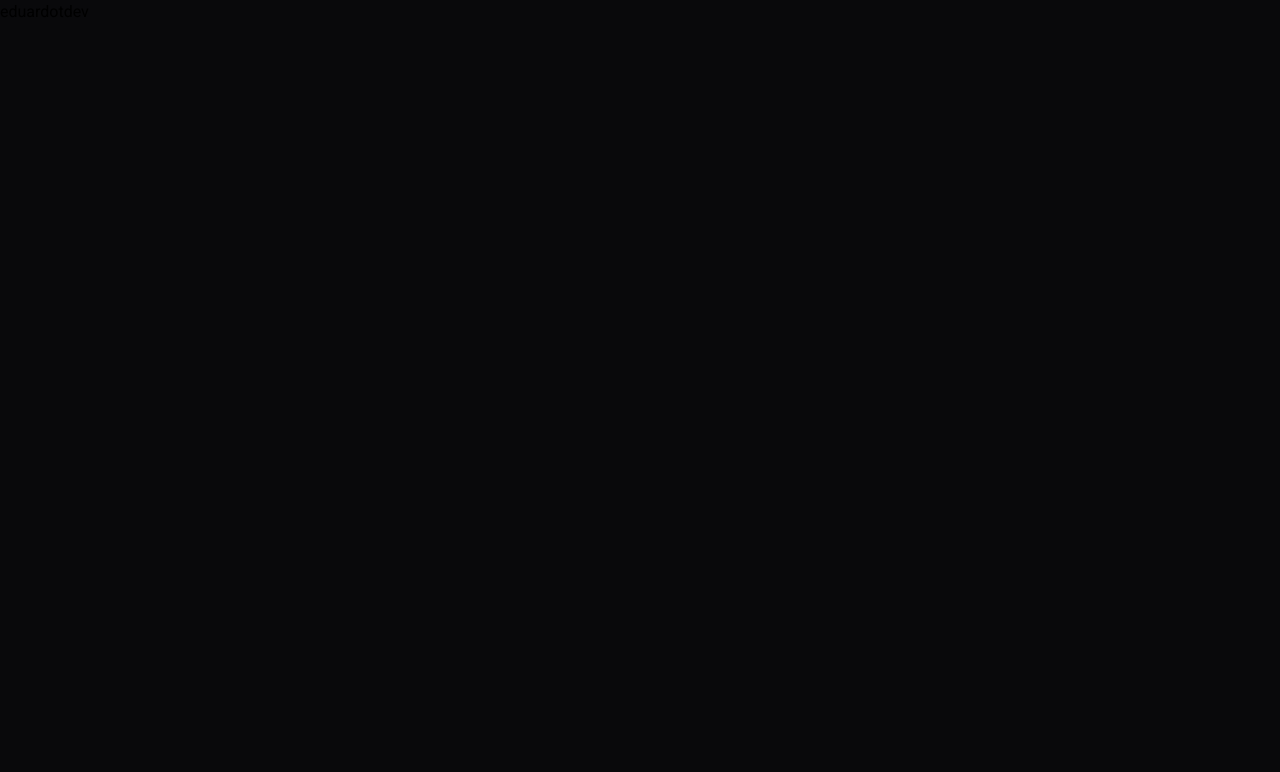
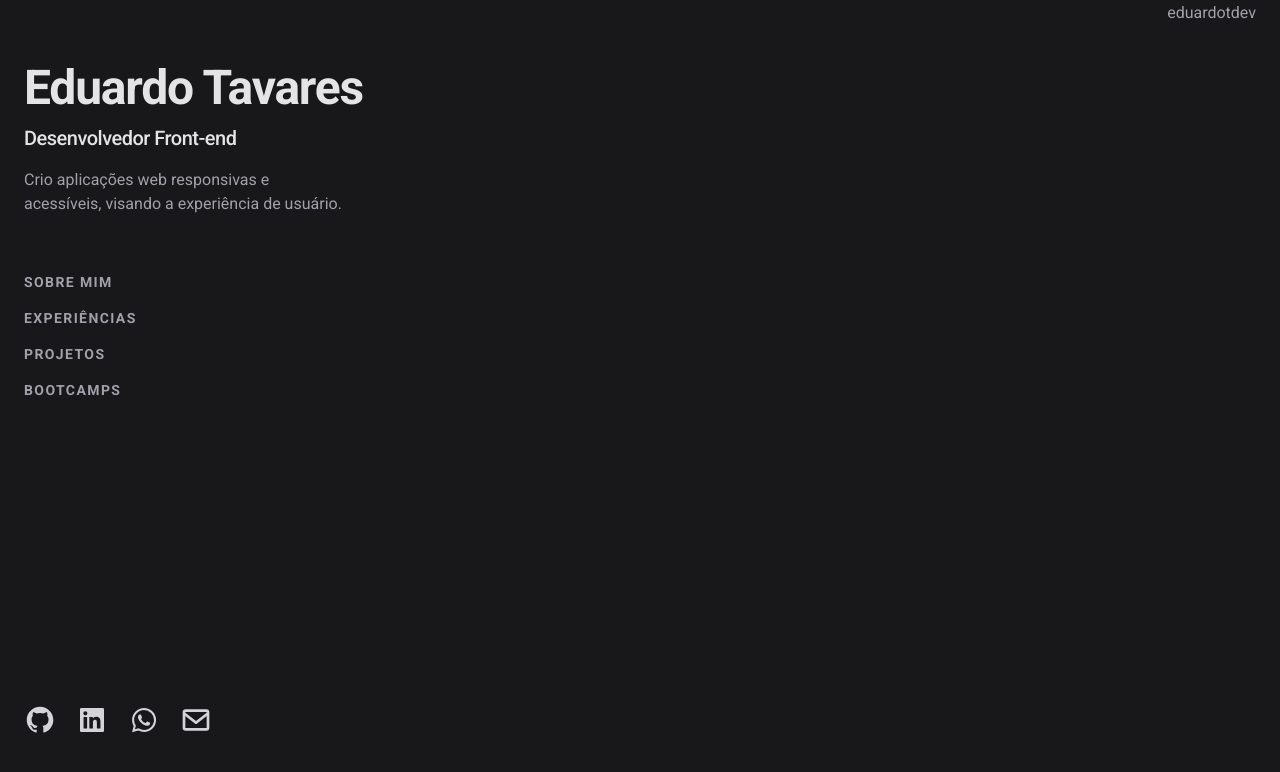
Before and after one commit to odudas/eduardotdev, a Next.js app: page / in a window 1280 px wide. Shown: the top 772 px of the page. Built offline with nearby package versions, Linux system fonts and the light colour scheme.

Commit message:
creates the header component and installs the react icons library

```diff
--- a/package.json
+++ b/package.json
@@ -11,7 +11,8 @@
   "dependencies": {
     "next": "13.5.6",
     "react": "^18",
-    "react-dom": "^18"
+    "react-dom": "^18",
+    "react-icons": "^4.11.0"
   },
   "devDependencies": {
     "@rocketseat/eslint-config": "^2.1.0",
--- a/src/app/layout.tsx
+++ b/src/app/layout.tsx
@@ -1,6 +1,7 @@
 import type { Metadata } from 'next'
 import { Roboto } from 'next/font/google'
 import './globals.css'
+import { Header } from '@/components/Header.tsx'
 
 const roboto = Roboto({
   weight: ['400', '500', '700'],
@@ -18,9 +19,16 @@ export default function RootLayout({
   children: React.ReactNode
 }) {
   return (
-    <html lang="pt-br" className="antialiased">
-      <body className={roboto.className}>
-        <div className="bg-zinc-950 min-h-screen">{children}</div>
+    <html lang="pt-br">
+      <body
+        className={`${roboto.className} bg-zinc-900 text-zinc-400 antialiased leading-relaxed`}
+      >
+        <div className="mx-auto min-h-screen max-w-screen-xl px-6">
+          <div className="flex justify-between gap-4">
+            <Header />
+            {children}
+          </div>
+        </div>
       </body>
     </html>
   )
--- a/src/app/page.tsx
+++ b/src/app/page.tsx
@@ -1,3 +1,3 @@
 export default function Home() {
-  return <h1>eduardotdev</h1>
+  return <main className="">eduardotdev</main>
 }
--- /dev/null
+++ b/src/components/Header.tsx/NavTabs/NavTabItem.tsx
@@ -0,0 +1,16 @@
+interface NavTabItemProps {
+  title: string
+  url?: string
+}
+
+export function NavTabItem({ url, title }: NavTabItemProps) {
+  return (
+    <li>
+      <a href={url} className="group flex cursor-pointer items-center py-2">
+        <span className="text-sm font-bold uppercase tracking-widest group-hover:text-slate-200">
+          {title}
+        </span>
+      </a>
+    </li>
+  )
+}
--- /dev/null
+++ b/src/components/Header.tsx/NavTabs/index.tsx
@@ -0,0 +1,14 @@
+import { NavTabItem } from './NavTabItem'
+
+export function NavTabs() {
+  return (
+    <nav>
+      <ul className="mt-12 w-max">
+        <NavTabItem title="Sobre Mim" />
+        <NavTabItem title="Experiências" />
+        <NavTabItem title="Projetos" />
+        <NavTabItem title="Bootcamps" />
+      </ul>
+    </nav>
+  )
+}
--- /dev/null
+++ b/src/components/Header.tsx/SocialMedias/SocialMediaItem.tsx
@@ -0,0 +1,27 @@
+import { ElementType } from 'react'
+
+interface SocialMediaItemProps {
+  icon: ElementType
+  alt: string
+  url?: string
+}
+
+export function SocialMediaItem({
+  icon: Icon,
+  alt,
+  url,
+}: SocialMediaItemProps) {
+  return (
+    <li>
+      <a
+        href={url}
+        target="_blank"
+        rel="noreferrer"
+        className="text-zinc-300 hover:text-zinc-100"
+      >
+        <span className="sr-only">{alt}</span>
+        <Icon className="h-8 w-8" />
+      </a>
+    </li>
+  )
+}
--- /dev/null
+++ b/src/components/Header.tsx/SocialMedias/index.tsx
@@ -0,0 +1,18 @@
+import {
+  BiLogoGithub,
+  BiLogoLinkedinSquare,
+  BiLogoWhatsapp,
+  BiEnvelope,
+} from 'react-icons/bi'
+import { SocialMediaItem } from './SocialMediaItem'
+
+export function SocialMedias() {
+  return (
+    <ul className="flex list-none gap-5">
+      <SocialMediaItem icon={BiLogoGithub} alt="GitHub" />
+      <SocialMediaItem icon={BiLogoLinkedinSquare} alt="LinkedIn" />
+      <SocialMediaItem icon={BiLogoWhatsapp} alt="Whatsapp" />
+      <SocialMediaItem icon={BiEnvelope} alt="E-mail" />
+    </ul>
+  )
+}
--- /dev/null
+++ b/src/components/Header.tsx/index.tsx
@@ -0,0 +1,25 @@
+import { NavTabs } from './NavTabs'
+import { SocialMedias } from './SocialMedias'
+
+export function Header() {
+  return (
+    <header className="sticky flex min-h-screen w-1/2 flex-col justify-between py-16">
+      <div>
+        <h1 className="text-5xl font-bold tracking-tight text-zinc-200">
+          Eduardo Tavares
+        </h1>
+        <h2 className="mt-3 text-xl font-medium tracking-tight text-zinc-200">
+          Desenvolvedor Front-end
+        </h2>
+        <p className="mt-4 max-w-xs leading-normal">
+          Crio aplicações web responsivas e acessíveis, visando a experiência de
+          usuário.
+        </p>
+
+        <NavTabs />
+      </div>
+
+      <SocialMedias />
+    </header>
+  )
+}
```
Also changed, not shown: 1 other file (tests, documents, lock files or other folders).
